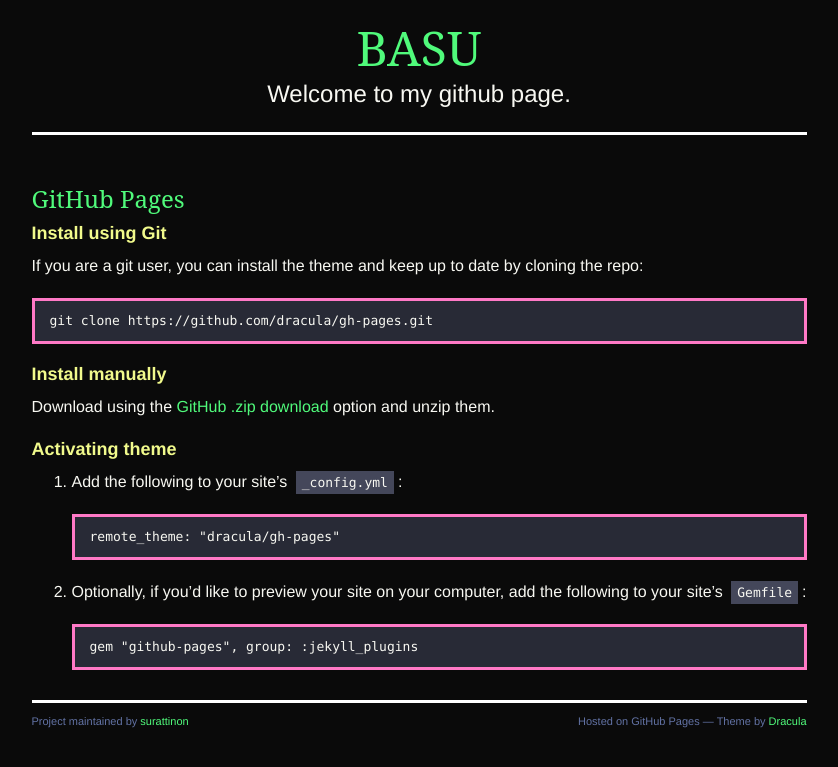
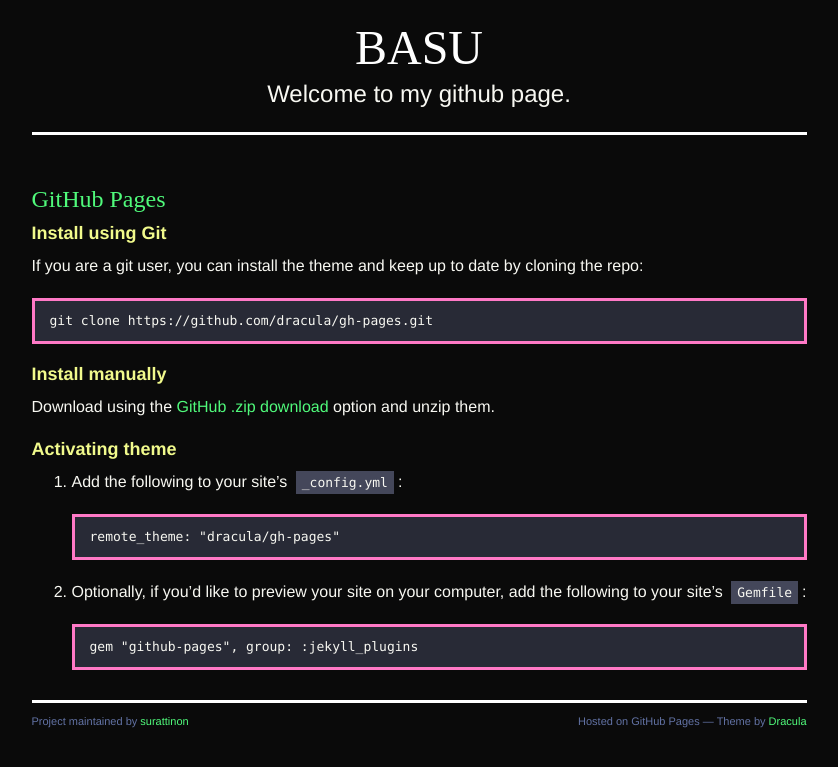
Before and after one commit to surattinon/surattinon.github.io, a Jekyll site: the page built from INSTALL.md, in a window 1280 px wide. Shown: the top 767 px of the page, without its empty margins (221-1059 px from the left). Built offline with Jekyll 4.4.1, drawn with Linux system fonts in a browser that asks for light colours; nearby versions of some CDN libraries; some web fonts are replaced; our own code applies the rules of GitHub Pages for plain Markdown files.

Commit message:
update..

```diff
--- a/_sass/jekyll-theme-dracula.scss
+++ b/_sass/jekyll-theme-dracula.scss
@@ -24,7 +24,7 @@ h3,
 h4,
 h5,
 h6 {
-  font-family: $heading-fonts;
+  font-family: "M PLUS Code Latin";
   color: $cyan;
   margin: 0 0 10px;
   font-weight: normal;
@@ -46,7 +46,7 @@ h3 {
 }
 
 h1 {
-  color: $green;
+  color: #fff;
   font-size: 48px;
   line-height: 52px;
 }
```
